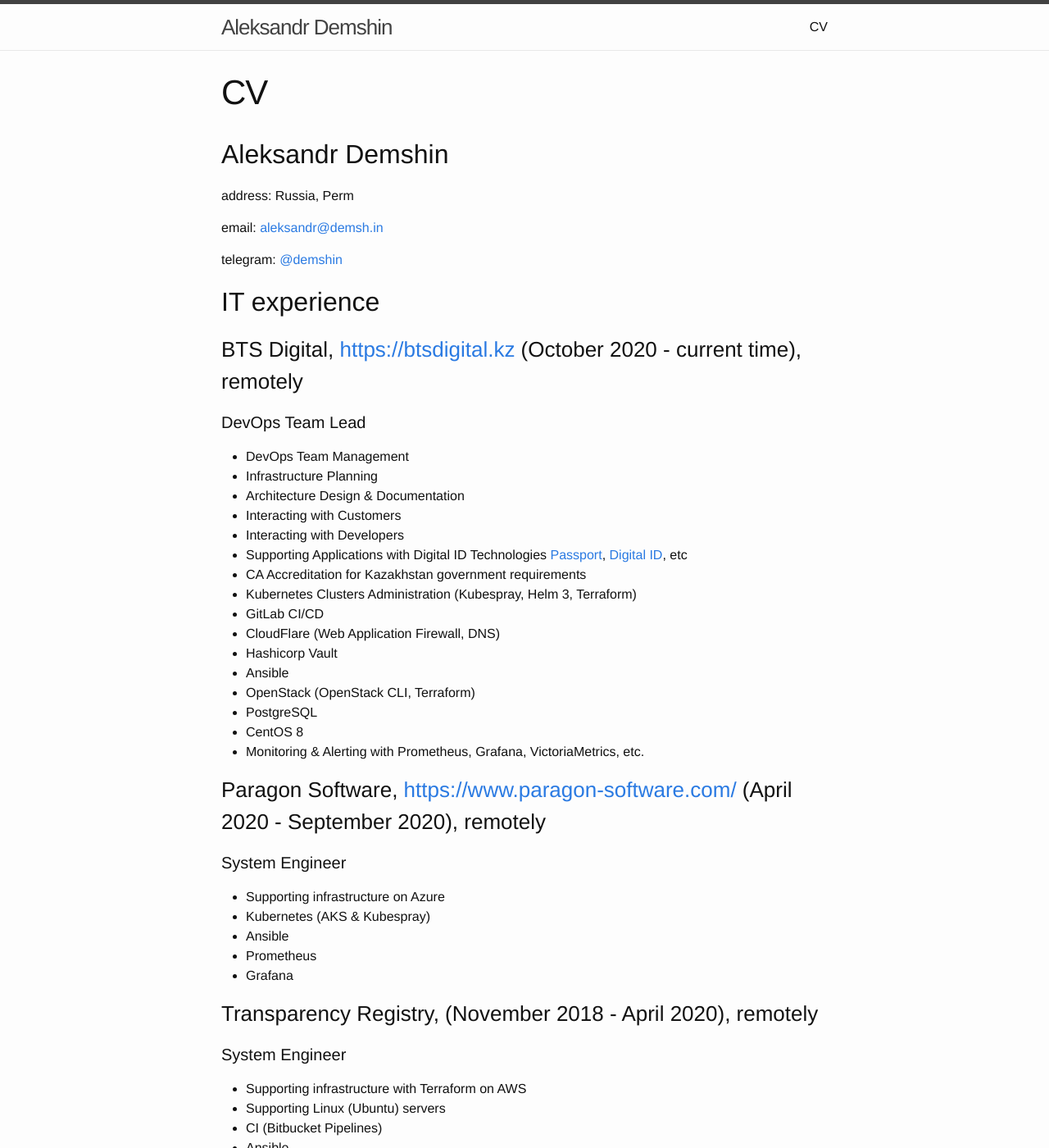
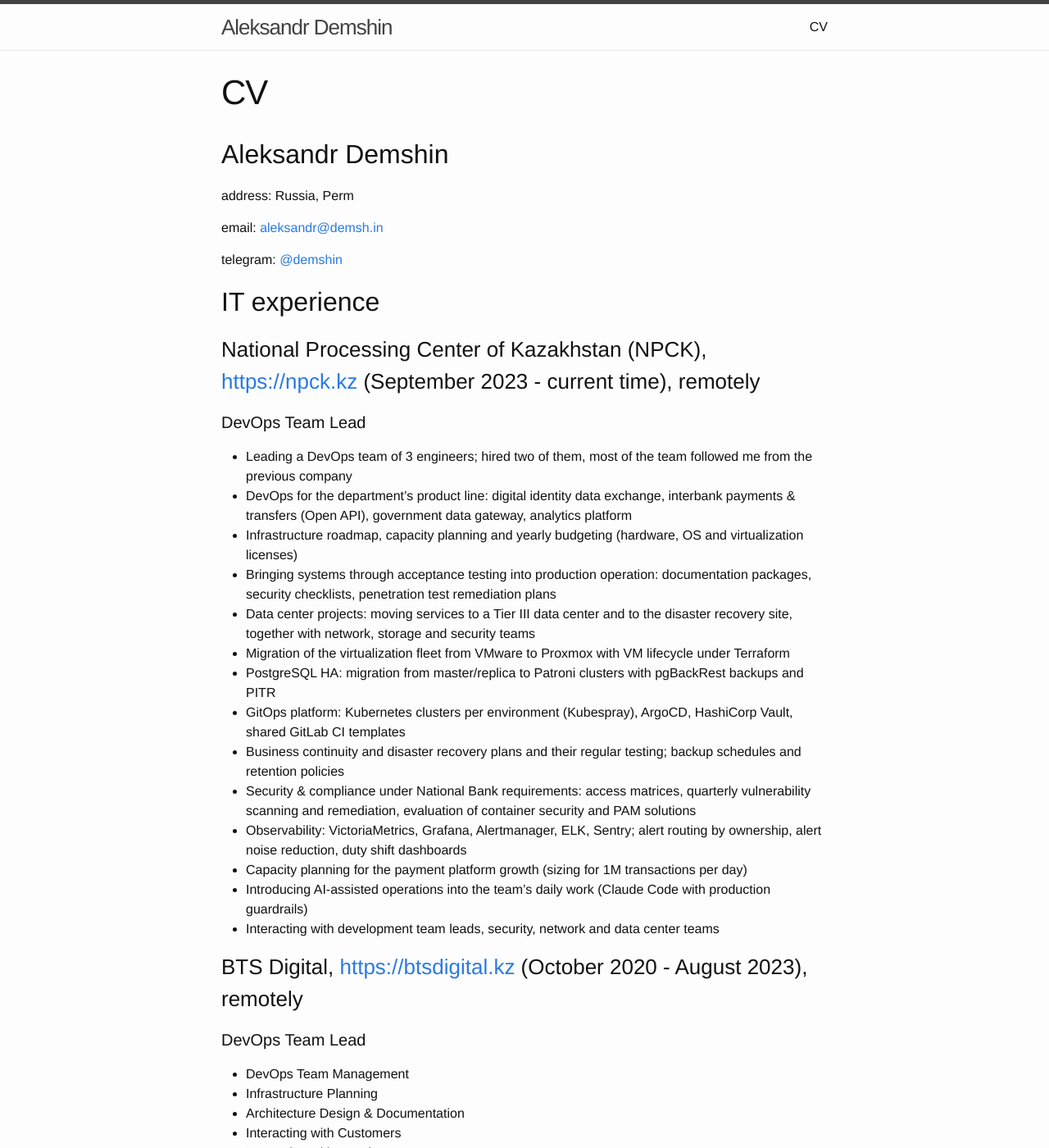
Before and after one commit to demshin/demsh.in, a Jekyll site: the page built from about.md, in a window 1280 px wide and 1400 px high. Shown: the whole window at 82% size. Built offline with Jekyll 4.4.1, drawn with Linux system fonts in a browser that asks for light colours.

Commit message:
update CV: add NPCK, close BTS Digital dates

```diff
--- a/about.md
+++ b/about.md
@@ -14,7 +14,26 @@ telegram: [@demshin](https://t.me/demshin)
 
 ## IT experience
 
-### BTS Digital, <https://btsdigital.kz> (October 2020 - current time), remotely
+### National Processing Center of Kazakhstan (NPCK), <https://npck.kz> (September 2023 - current time), remotely
+
+#### DevOps Team Lead
+
+- Leading a DevOps team of 3 engineers; hired two of them, most of the team followed me from the previous company
+- DevOps for the department's product line: digital identity data exchange, interbank payments & transfers (Open API), government data gateway, analytics platform
+- Infrastructure roadmap, capacity planning and yearly budgeting (hardware, OS and virtualization licenses)
+- Bringing systems through acceptance testing into production operation: documentation packages, security checklists, penetration test remediation plans
+- Data center projects: moving services to a Tier III data center and to the disaster recovery site, together with network, storage and security teams
+- Migration of the virtualization fleet from VMware to Proxmox with VM lifecycle under Terraform
+- PostgreSQL HA: migration from master/replica to Patroni clusters with pgBackRest backups and PITR
+- GitOps platform: Kubernetes clusters per environment (Kubespray), ArgoCD, HashiCorp Vault, shared GitLab CI templates
+- Business continuity and disaster recovery plans and their regular testing; backup schedules and retention policies
+- Security & compliance under National Bank requirements: access matrices, quarterly vulnerability scanning and remediation, evaluation of container security and PAM solutions
+- Observability: VictoriaMetrics, Grafana, Alertmanager, ELK, Sentry; alert routing by ownership, alert noise reduction, duty shift dashboards
+- Capacity planning for the payment platform growth (sizing for 1M transactions per day)
+- Introducing AI-assisted operations into the team's daily work (Claude Code with production guardrails)
+- Interacting with development team leads, security, network and data center teams
+
+### BTS Digital, <https://btsdigital.kz> (October 2020 - August 2023), remotely
 
 #### DevOps Team Lead
 
```
